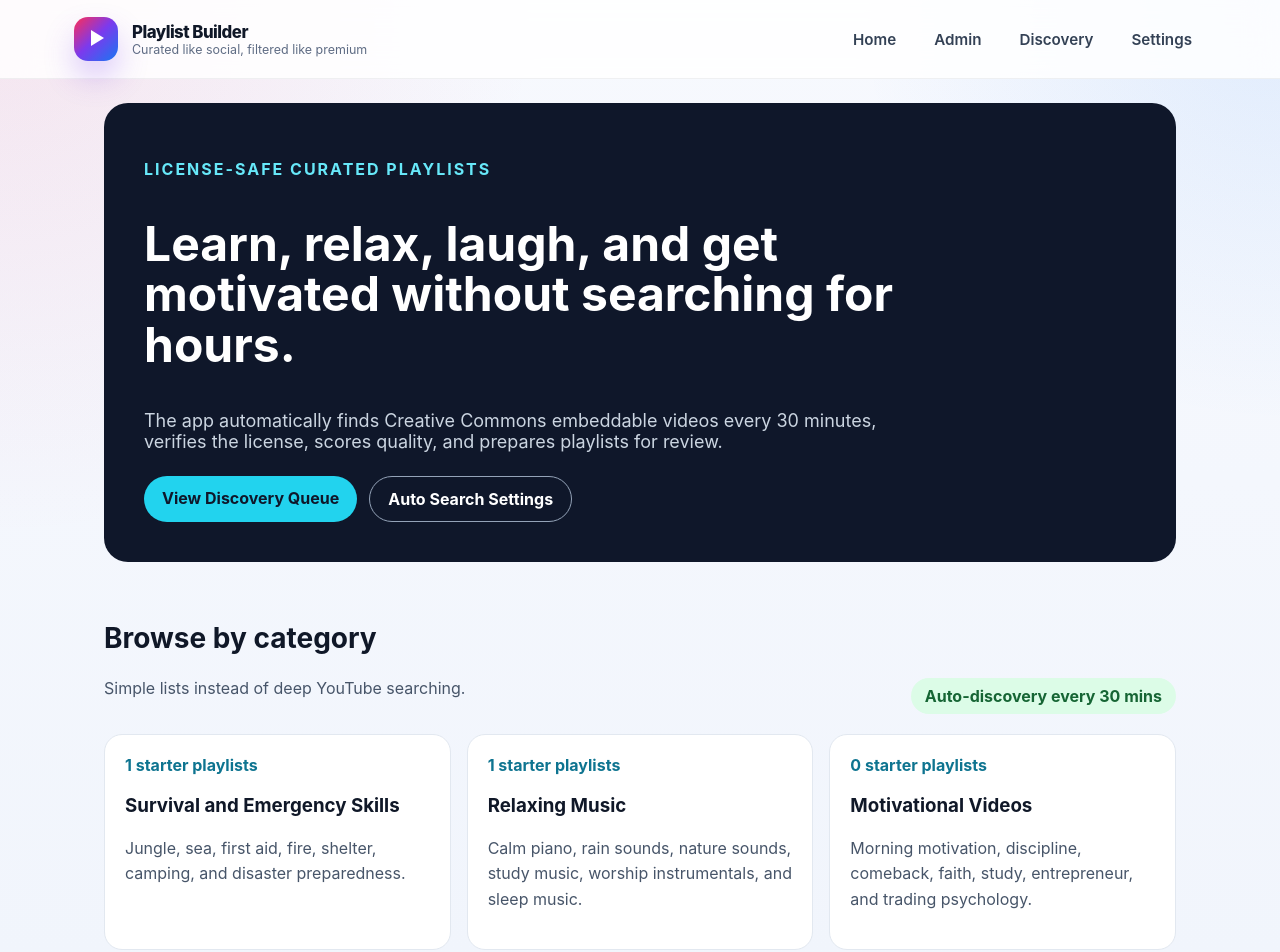
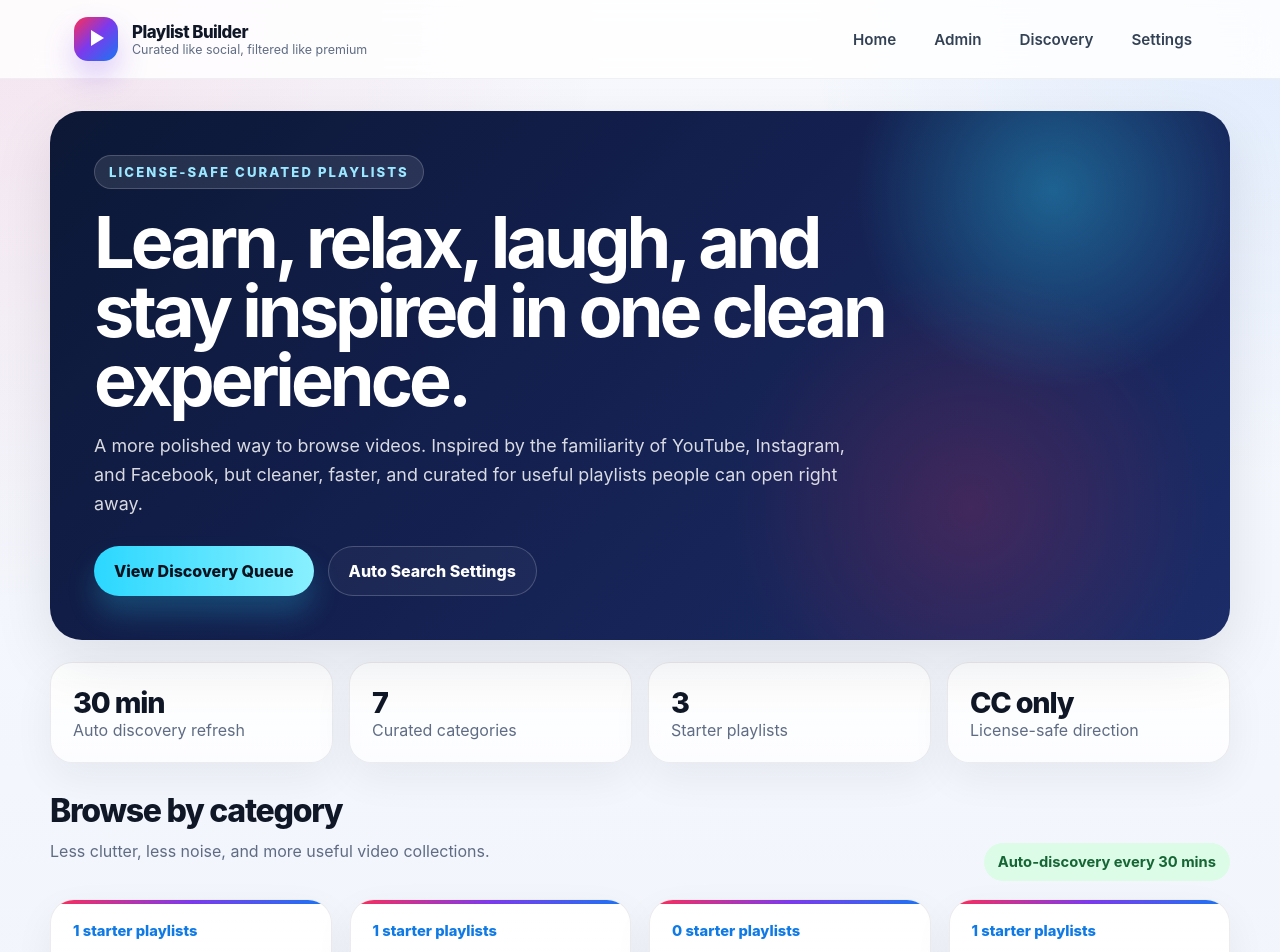
Before and after one commit to johncardinales-cpu/youtube-playlist-builder, a Next.js app: page / in a window 1280 px wide. Shown: the top 952 px of the page. Built offline with nearby package versions, Linux system fonts and the light colour scheme.

Commit message:
Upgrade homepage professional social UI

```diff
--- a/app/page.tsx
+++ b/app/page.tsx
@@ -3,38 +3,54 @@ import { categories, playlists } from '@/lib/data';
 
 export default function HomePage() {
   return (
-    <main style={{ maxWidth: 1120, margin: '0 auto', padding: 24 }}>
-      <section style={{ borderRadius: 24, background: '#0f172a', color: 'white', padding: 40 }}>
-        <p style={{ color: '#67e8f9', fontWeight: 700, letterSpacing: 2 }}>LICENSE-SAFE CURATED PLAYLISTS</p>
-        <h1 style={{ fontSize: 48, lineHeight: 1.05, maxWidth: 850 }}>Learn, relax, laugh, and get motivated without searching for hours.</h1>
-        <p style={{ fontSize: 18, color: '#cbd5e1', maxWidth: 760 }}>The app automatically finds Creative Commons embeddable videos every 30 minutes, verifies the license, scores quality, and prepares playlists for review.</p>
-        <div style={{ display: 'flex', gap: 12, flexWrap: 'wrap', marginTop: 24 }}>
-          <Link href="/admin/discovery" style={{ background: '#22d3ee', color: '#0f172a', padding: '12px 18px', borderRadius: 999, fontWeight: 700 }}>View Discovery Queue</Link>
-          <Link href="/admin/settings" style={{ border: '1px solid #94a3b8', padding: '12px 18px', borderRadius: 999, fontWeight: 700 }}>Auto Search Settings</Link>
+    <main className="shell page">
+      <section className="hero">
+        <span className="hero-kicker">License-safe curated playlists</span>
+        <h1>Learn, relax, laugh, and stay inspired in one clean experience.</h1>
+        <p>
+          A more polished way to browse videos. Inspired by the familiarity of YouTube, Instagram, and Facebook,
+          but cleaner, faster, and curated for useful playlists people can open right away.
+        </p>
+        <div className="hero-actions">
+          <Link href="/admin/discovery" className="btn btn-primary">View Discovery Queue</Link>
+          <Link href="/admin/settings" className="btn btn-secondary">Auto Search Settings</Link>
         </div>
       </section>
 
-      <section style={{ marginTop: 36 }}>
-        <div style={{ display: 'flex', justifyContent: 'space-between', gap: 16, alignItems: 'end' }}>
+      <section className="metrics">
+        <div className="metric-card"><div className="metric-value">30 min</div><div className="metric-label">Auto discovery refresh</div></div>
+        <div className="metric-card"><div className="metric-value">{categories.length}</div><div className="metric-label">Curated categories</div></div>
+        <div className="metric-card"><div className="metric-value">{playlists.length}</div><div className="metric-label">Starter playlists</div></div>
+        <div className="metric-card"><div className="metric-value">CC only</div><div className="metric-label">License-safe direction</div></div>
+      </section>
+
+      <section>
+        <div className="section-head">
           <div>
-            <h2 style={{ fontSize: 28 }}>Browse by category</h2>
-            <p style={{ color: '#475569' }}>Simple lists instead of deep YouTube searching.</p>
+            <h2 className="section-title">Browse by category</h2>
+            <p className="section-copy">Less clutter, less noise, and more useful video collections.</p>
           </div>
-          <span style={{ background: '#dcfce7', color: '#166534', padding: '8px 14px', borderRadius: 999, fontWeight: 700 }}>Auto-discovery every 30 mins</span>
+          <span className="pill pill-success">Auto-discovery every 30 mins</span>
         </div>
-        <div style={{ display: 'grid', gridTemplateColumns: 'repeat(auto-fit, minmax(260px, 1fr))', gap: 16, marginTop: 20 }}>
+
+        <div className="grid cards">
           {categories.map((category) => {
             const count = playlists.filter((playlist) => playlist.categoryId === category.id).length;
             return (
-              <Link key={category.id} href={`/categories/${category.slug}`} style={{ border: '1px solid #e2e8f0', background: 'white', padding: 20, borderRadius: 18 }}>
-                <div style={{ color: '#0e7490', fontWeight: 700 }}>{count} starter playlists</div>
+              <Link key={category.id} href={`/categories/${category.slug}`} className="card">
+                <div className="card-topline">{count} starter playlists</div>
                 <h3>{category.name}</h3>
-                <p style={{ color: '#475569', lineHeight: 1.6 }}>{category.description}</p>
+                <p>{category.description}</p>
+                <div className="card-tags">
+                  {category.keywords.slice(0, 2).map((keyword) => <span key={keyword} className="chip">{keyword}</span>)}
+                </div>
               </Link>
             );
           })}
         </div>
       </section>
+
+      <p className="footer-note">Professional curated discovery experience with room for real YouTube API, AI summaries, and monetization later.</p>
     </main>
   );
 }
```
